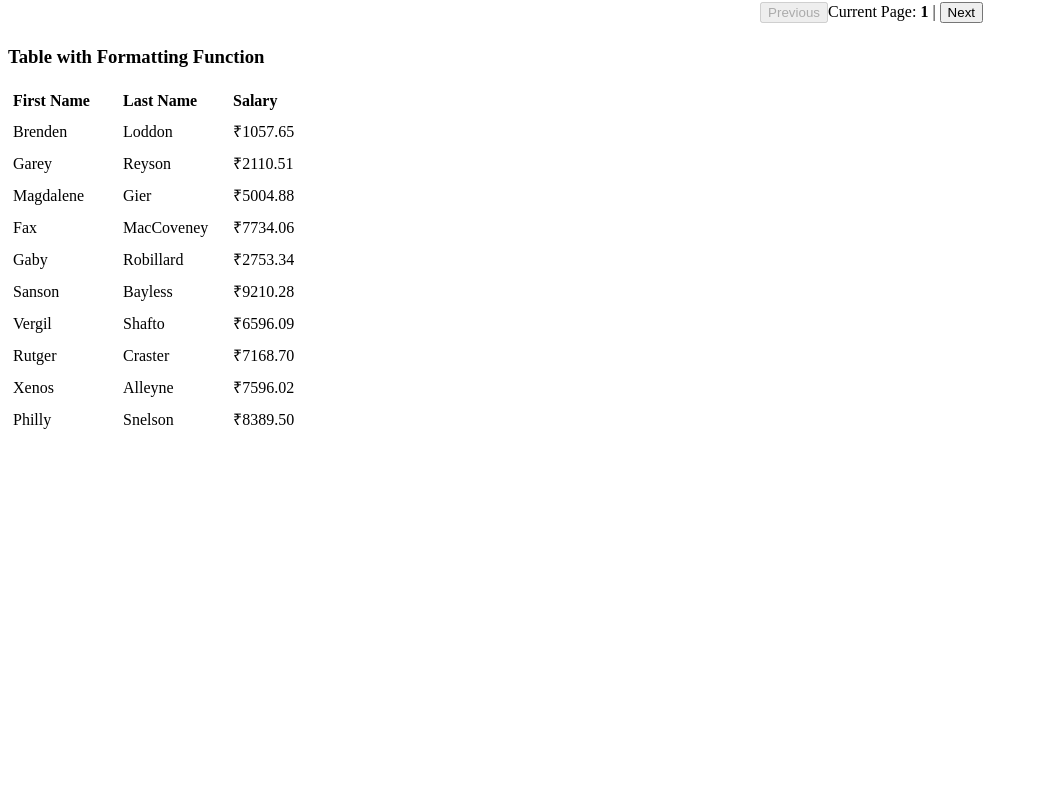
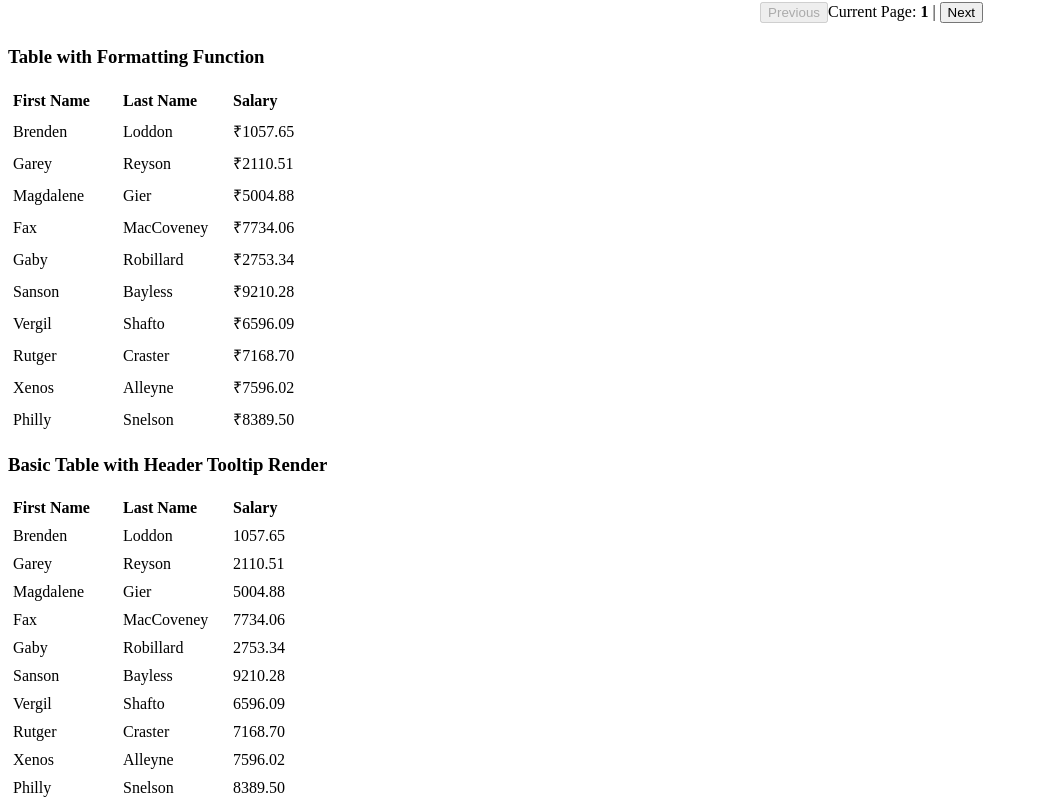
Before and after one commit to melwinalm/vs-table, a React (Create React App) app: page / in a window 1280 px wide. Shown: the part 2383-3193 px from the top of the page, without its empty margins (0-1038 px from the left). Before the commit the page ends 2826 px from the top, so only its background shows below. Built offline with nearby package versions, Linux system fonts and the light colour scheme.

Commit message:
Adds headerToolTipRender prop

```diff
--- a/src/App.js
+++ b/src/App.js
@@ -7,6 +7,7 @@ import TableWithTruncateCell from './examples/TableWithTruncateCell';
 import BasicTableWithPagination from './examples/BasicTableWithPagination';
 import BasicTableWithCustomPagination from './examples/BasicTableWithCustomPagination';
 import TableWithFormattingFunc from './examples/TableWithFormattingFunc';
+import BasicTableWithHeaderTooltipRender from './examples/BasicTableWithHeaderTooltipRender';
 
 function App() {
   return (
@@ -38,6 +39,9 @@ function App() {
       <div>
         <TableWithFormattingFunc/>
       </div>
+      <div>
+        <BasicTableWithHeaderTooltipRender/>
+      </div>
     </>
   );
 }
--- a/src/VersatileTable/VersatileTable.js
+++ b/src/VersatileTable/VersatileTable.js
@@ -107,6 +107,7 @@ function Versatiletable({
       <div className="vt-header-row">
         {columns.map((header, headerIndex) => (
           <div
+            title={header.headerTooltipRender ? header.headerTooltipRender : ""}
             className="vt-header-col"
             key={`${header.key}-${headerIndex}`}
             style={headerStyles(header)}
--- /dev/null
+++ b/src/examples/BasicTableWithHeaderTooltipRender.js
@@ -0,0 +1,46 @@
+import React from 'react';
+import Versatiletable from './../VersatileTable';
+
+import SampleData3 from './SampleData3';
+
+function BasicTableWithHeaderTooltipRender(){
+	return (
+		<>
+		  <h3>Basic Table with Header Tooltip Render</h3>
+      <Versatiletable
+        data={SampleData3}
+        columns={[
+          {
+            key: "first_name",
+            headerRender: "First Name",
+            headerTooltipRender: "This is the customers first name",
+            width: "100px",
+            headerStyle: {
+              fontWeight: "bold",
+            },
+          },
+          {
+            key: "last_name",
+            headerRender: "Last Name",
+            headerTooltipRender: "This is the customers last name",
+            width: "100px",
+            headerStyle: {
+              fontWeight: "bold",
+            },
+          },
+          {
+            key: "salary",
+            headerRender: "Salary",
+            headerTooltipRender: "This is the customers salary",
+            width: "100px",
+            headerStyle: {
+              fontWeight: "bold",
+						},
+          }
+        ]}
+      />
+		</>
+	)
+}
+
+export default BasicTableWithHeaderTooltipRender;
```
